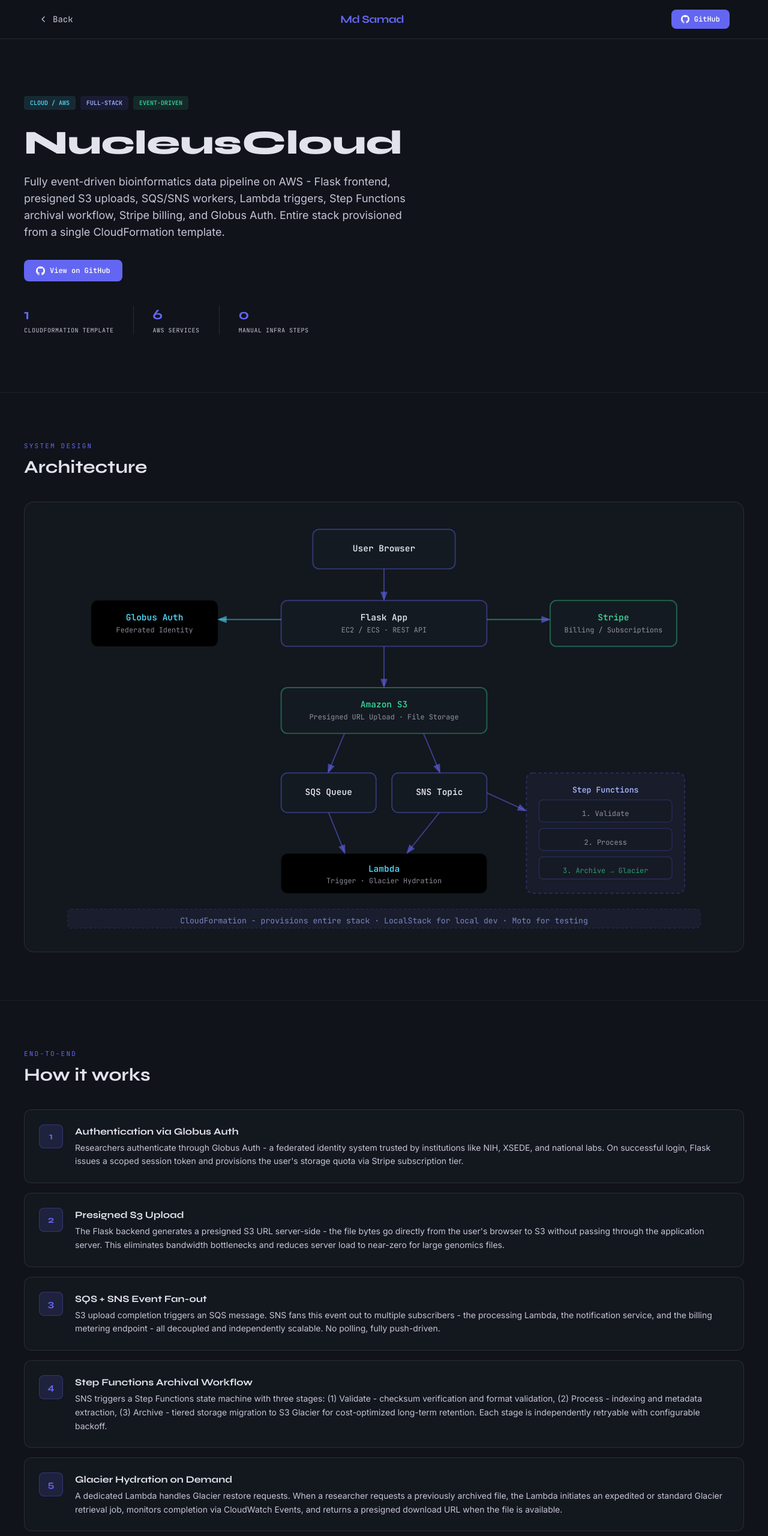
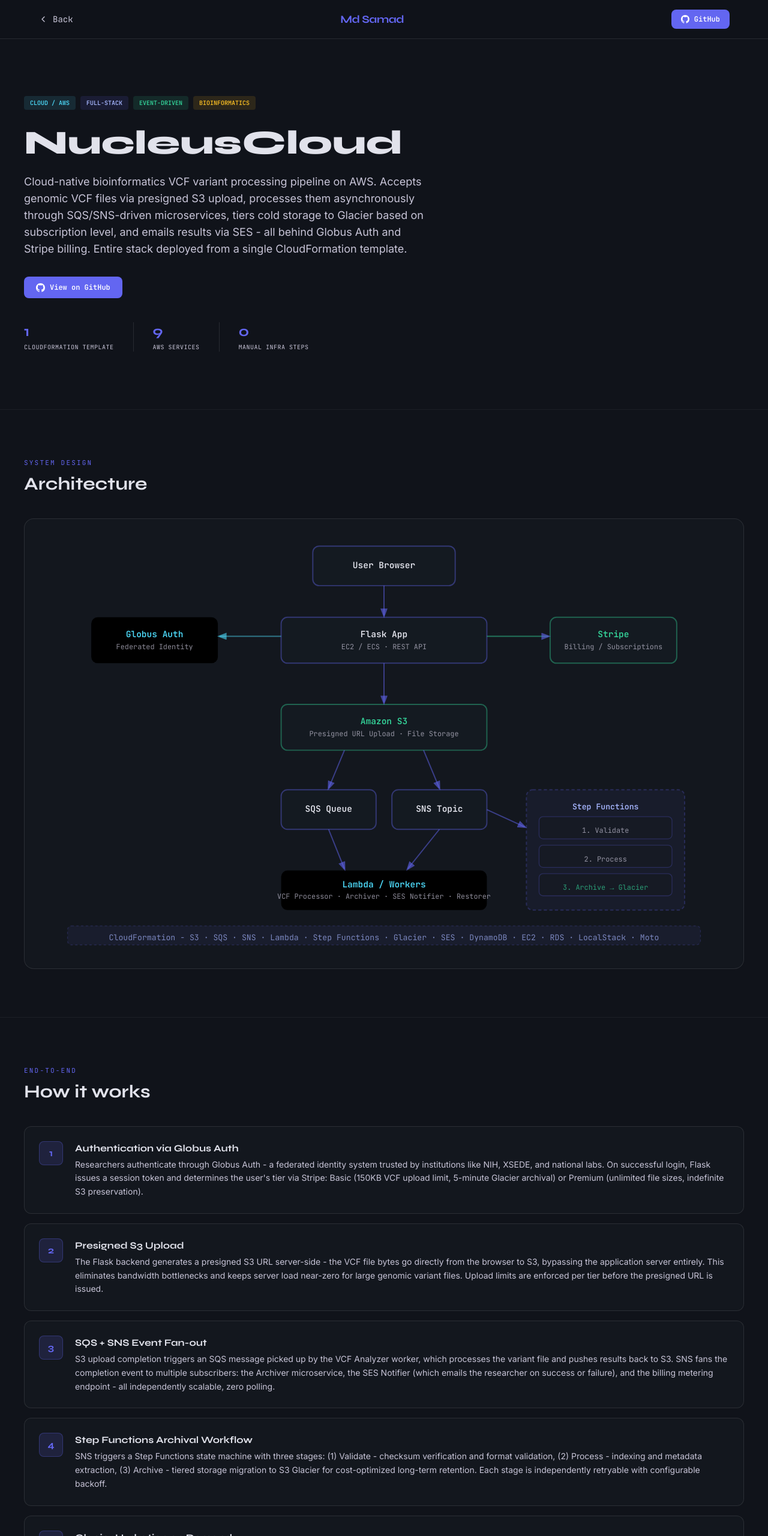
Before and after one commit to samadmd786/portfolio, a plain HTML site: page nucleuscloud.html in a window 1280 px wide. Shown: the top 2560 px of the page at 60% size. Drawn offline with nearby package versions, Linux system fonts and the light colour scheme.

Commit message:
Update nucleuscloud.html with accurate repo content
- Add Bioinformatics tag; clarify VCF variant file processing
- Fix AWS Services stat: 6 -> 9 (SES, DynamoDB, EC2 Autoscaling added)
- Update hero description to mention VCF files and billing tiers
- Update architecture: Lambda/Workers sublabel shows all microservices; CloudFormation banner lists full service set
- Update How it works: add tier details (Basic 150KB/5-min Glacier vs Premium), VCF specifics, SES notifier, Retriever/Restorer split
- Tech stack: add SES, DynamoDB, EC2 Autoscaling, PostgreSQL RDS, Bootstrap, jQuery

```diff
--- a/nucleuscloud.html
+++ b/nucleuscloud.html
@@ -103,10 +103,11 @@ tailwind.config = {
         <span class="font-code text-[10px] font-bold uppercase px-2.5 py-1 rounded" style="background:rgba(76,215,246,0.12);color:#4cd7f6">Cloud / AWS</span>
         <span class="font-code text-[10px] font-bold uppercase px-2.5 py-1 rounded" style="background:rgba(99,102,241,0.12);color:#a5b4fc">Full-Stack</span>
         <span class="font-code text-[10px] font-bold uppercase px-2.5 py-1 rounded" style="background:rgba(52,211,153,0.12);color:#34d399">Event-Driven</span>
+        <span class="font-code text-[10px] font-bold uppercase px-2.5 py-1 rounded" style="background:rgba(251,191,36,0.12);color:#fbbf24">Bioinformatics</span>
       </div>
       <h1 class="font-syne text-[36px] sm:text-[56px] font-extrabold leading-tight mb-4 hero-in" style="animation-delay:90ms">NucleusCloud</h1>
       <p class="text-on-surface-variant text-base sm:text-lg leading-relaxed max-w-2xl mb-8 hero-in" style="animation-delay:190ms">
-        Fully event-driven bioinformatics data pipeline on AWS - Flask frontend, presigned S3 uploads, SQS/SNS workers, Lambda triggers, Step Functions archival workflow, Stripe billing, and Globus Auth. Entire stack provisioned from a single CloudFormation template.
+        Cloud-native bioinformatics VCF variant processing pipeline on AWS. Accepts genomic VCF files via presigned S3 upload, processes them asynchronously through SQS/SNS-driven microservices, tiers cold storage to Glacier based on subscription level, and emails results via SES - all behind Globus Auth and Stripe billing. Entire stack deployed from a single CloudFormation template.
       </p>
       <div class="flex flex-wrap gap-4 mb-10 hero-in" style="animation-delay:260ms">
         <a href="https://github.com/samadmd786/nucleuscloud" target="_blank" rel="noopener"
@@ -122,7 +123,7 @@ tailwind.config = {
         </div>
         <div class="w-px bg-white/10"></div>
         <div>
-          <div class="font-syne text-2xl font-bold text-primary" data-count="6">6</div>
+          <div class="font-syne text-2xl font-bold text-primary" data-count="9">9</div>
           <div class="font-code text-[10px] uppercase tracking-wider text-on-surface-variant mt-0.5">AWS Services</div>
         </div>
         <div class="w-px bg-white/10"></div>
@@ -185,10 +186,10 @@ tailwind.config = {
           <rect x="440" y="318" width="120" height="50" rx="8" class="arch-node"/>
           <text x="500" y="343" class="arch-label">SNS Topic</text>
 
-          <!-- Lambda -->
+          <!-- Lambda + Notifier -->
           <rect x="300" y="420" width="260" height="50" rx="8" class="arch-node-cyan"/>
-          <text x="430" y="440" class="arch-label" style="fill:#4cd7f6">Lambda</text>
-          <text x="430" y="455" class="arch-sublabel">Trigger · Glacier Hydration</text>
+          <text x="430" y="438" class="arch-label" style="fill:#4cd7f6">Lambda / Workers</text>
+          <text x="430" y="453" class="arch-sublabel">VCF Processor · Archiver · SES Notifier · Restorer</text>
 
           <!-- Step Functions -->
           <rect x="610" y="318" width="200" height="152" rx="8" fill="rgba(99,102,241,0.06)" stroke="rgba(99,102,241,0.25)" stroke-width="1.5" stroke-dasharray="4,3"/>
@@ -202,7 +203,7 @@ tailwind.config = {
 
           <!-- CloudFormation banner -->
           <rect x="30" y="490" width="800" height="24" rx="5" fill="rgba(99,102,241,0.07)" stroke="rgba(99,102,241,0.2)" stroke-width="1" stroke-dasharray="3,3"/>
-          <text x="430" y="505" class="arch-sublabel" style="fill:#a5b4fc;font-size:10px">CloudFormation - provisions entire stack · LocalStack for local dev · Moto for testing</text>
+          <text x="430" y="505" class="arch-sublabel" style="fill:#a5b4fc;font-size:10px">CloudFormation - S3 · SQS · SNS · Lambda · Step Functions · Glacier · SES · DynamoDB · EC2 · RDS · LocalStack · Moto</text>
 
           <!-- Arrows -->
           <!-- User → Flask -->
@@ -240,7 +241,7 @@ tailwind.config = {
           <div class="w-10 h-10 rounded-lg bg-primary/15 border border-primary/30 flex items-center justify-center font-syne font-bold text-primary flex-shrink-0">1</div>
           <div>
             <div class="font-syne font-bold mb-1">Authentication via Globus Auth</div>
-            <p class="text-on-surface-variant text-sm leading-relaxed">Researchers authenticate through Globus Auth - a federated identity system trusted by institutions like NIH, XSEDE, and national labs. On successful login, Flask issues a scoped session token and provisions the user's storage quota via Stripe subscription tier.</p>
+            <p class="text-on-surface-variant text-sm leading-relaxed">Researchers authenticate through Globus Auth - a federated identity system trusted by institutions like NIH, XSEDE, and national labs. On successful login, Flask issues a session token and determines the user's tier via Stripe: Basic (150KB VCF upload limit, 5-minute Glacier archival) or Premium (unlimited file sizes, indefinite S3 preservation).</p>
           </div>
         </div>
 
@@ -249,7 +250,7 @@ tailwind.config = {
           <div class="w-10 h-10 rounded-lg bg-primary/15 border border-primary/30 flex items-center justify-center font-syne font-bold text-primary flex-shrink-0">2</div>
           <div>
             <div class="font-syne font-bold mb-1">Presigned S3 Upload</div>
-            <p class="text-on-surface-variant text-sm leading-relaxed">The Flask backend generates a presigned S3 URL server-side - the file bytes go directly from the user's browser to S3 without passing through the application server. This eliminates bandwidth bottlenecks and reduces server load to near-zero for large genomics files.</p>
+            <p class="text-on-surface-variant text-sm leading-relaxed">The Flask backend generates a presigned S3 URL server-side - the VCF file bytes go directly from the browser to S3, bypassing the application server entirely. This eliminates bandwidth bottlenecks and keeps server load near-zero for large genomic variant files. Upload limits are enforced per tier before the presigned URL is issued.</p>
           </div>
         </div>
 
@@ -258,7 +259,7 @@ tailwind.config = {
           <div class="w-10 h-10 rounded-lg bg-primary/15 border border-primary/30 flex items-center justify-center font-syne font-bold text-primary flex-shrink-0">3</div>
           <div>
             <div class="font-syne font-bold mb-1">SQS + SNS Event Fan-out</div>
-            <p class="text-on-surface-variant text-sm leading-relaxed">S3 upload completion triggers an SQS message. SNS fans this event out to multiple subscribers - the processing Lambda, the notification service, and the billing metering endpoint - all decoupled and independently scalable. No polling, fully push-driven.</p>
+            <p class="text-on-surface-variant text-sm leading-relaxed">S3 upload completion triggers an SQS message picked up by the VCF Analyzer worker, which processes the variant file and pushes results back to S3. SNS fans the completion event to multiple subscribers: the Archiver microservice, the SES Notifier (which emails the researcher on success or failure), and the billing metering endpoint - all independently scalable, zero polling.</p>
           </div>
         </div>
 
@@ -276,7 +277,7 @@ tailwind.config = {
           <div class="w-10 h-10 rounded-lg bg-primary/15 border border-primary/30 flex items-center justify-center font-syne font-bold text-primary flex-shrink-0">5</div>
           <div>
             <div class="font-syne font-bold mb-1">Glacier Hydration on Demand</div>
-            <p class="text-on-surface-variant text-sm leading-relaxed">A dedicated Lambda handles Glacier restore requests. When a researcher requests a previously archived file, the Lambda initiates an expedited or standard Glacier retrieval job, monitors completion via CloudWatch Events, and returns a presigned download URL when the file is available.</p>
+            <p class="text-on-surface-variant text-sm leading-relaxed">Two dedicated microservices handle cold-storage retrieval. The Retriever polls SQS to initiate Glacier retrieval batches; the Restorer Lambda copies the thawed data from Glacier back to hot S3 and generates a presigned download URL. Premium users get automated restoration; Basic-tier users can upgrade via Stripe to unlock it.</p>
           </div>
         </div>
 
@@ -303,7 +304,8 @@ tailwind.config = {
           <div class="flex flex-wrap gap-2">
             <span class="font-code text-[10px] px-2 py-1 rounded border border-white/10 bg-white/5 text-on-surface-variant pill-glow">Flask</span>
             <span class="font-code text-[10px] px-2 py-1 rounded border border-white/10 bg-white/5 text-on-surface-variant pill-glow">Jinja2</span>
-            <span class="font-code text-[10px] px-2 py-1 rounded border border-white/10 bg-white/5 text-on-surface-variant pill-glow">JavaScript</span>
+            <span class="font-code text-[10px] px-2 py-1 rounded border border-white/10 bg-white/5 text-on-surface-variant pill-glow">Bootstrap</span>
+            <span class="font-code text-[10px] px-2 py-1 rounded border border-white/10 bg-white/5 text-on-surface-variant pill-glow">jQuery</span>
           </div>
         </div>
         <div class="glass-panel rounded-xl p-5 tech-card">
@@ -314,6 +316,9 @@ tailwind.config = {
             <span class="font-code text-[10px] px-2 py-1 rounded border border-white/10 bg-white/5 text-on-surface-variant pill-glow">SNS</span>
             <span class="font-code text-[10px] px-2 py-1 rounded border border-white/10 bg-white/5 text-on-surface-variant pill-glow">Lambda</span>
             <span class="font-code text-[10px] px-2 py-1 rounded border border-white/10 bg-white/5 text-on-surface-variant pill-glow">Step Functions</span>
+            <span class="font-code text-[10px] px-2 py-1 rounded border border-white/10 bg-white/5 text-on-surface-variant pill-glow">SES</span>
+            <span class="font-code text-[10px] px-2 py-1 rounded border border-white/10 bg-white/5 text-on-surface-variant pill-glow">DynamoDB</span>
+            <span class="font-code text-[10px] px-2 py-1 rounded border border-white/10 bg-white/5 text-on-surface-variant pill-glow">EC2 Autoscaling</span>
             <span class="font-code text-[10px] px-2 py-1 rounded border border-white/10 bg-white/5 text-on-surface-variant pill-glow">CloudWatch</span>
           </div>
         </div>
@@ -343,8 +348,9 @@ tailwind.config = {
         <div class="glass-panel rounded-xl p-5 tech-card">
           <div class="font-code text-[10px] uppercase tracking-widest text-secondary mb-3">Backend</div>
           <div class="flex flex-wrap gap-2">
-            <span class="font-code text-[10px] px-2 py-1 rounded border border-white/10 bg-white/5 text-on-surface-variant pill-glow">Python</span>
+            <span class="font-code text-[10px] px-2 py-1 rounded border border-white/10 bg-white/5 text-on-surface-variant pill-glow">Python 3.9+</span>
             <span class="font-code text-[10px] px-2 py-1 rounded border border-white/10 bg-white/5 text-on-surface-variant pill-glow">Boto3</span>
+            <span class="font-code text-[10px] px-2 py-1 rounded border border-white/10 bg-white/5 text-on-surface-variant pill-glow">PostgreSQL RDS</span>
             <span class="font-code text-[10px] px-2 py-1 rounded border border-white/10 bg-white/5 text-on-surface-variant pill-glow">REST APIs</span>
           </div>
         </div>
```
